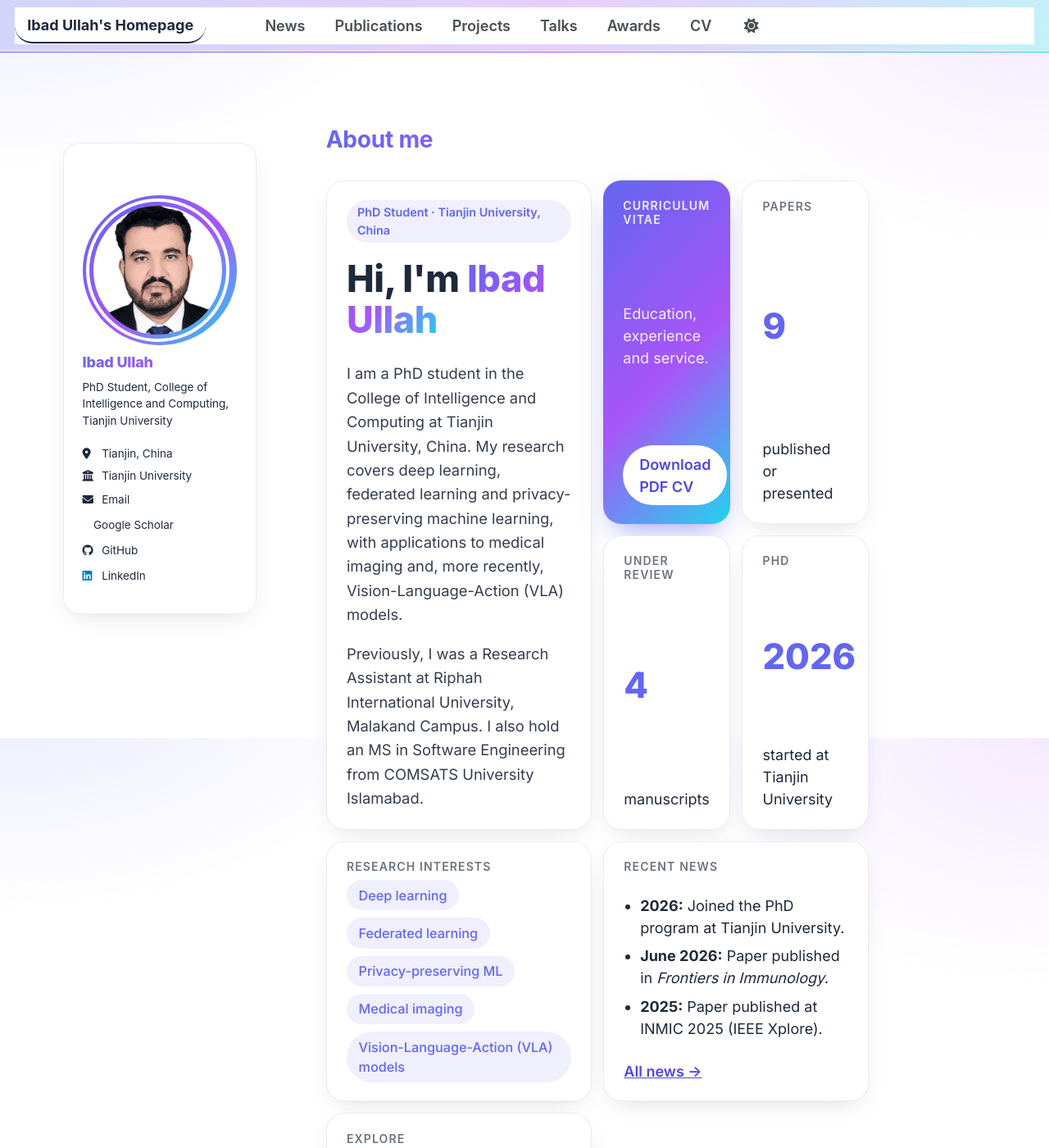
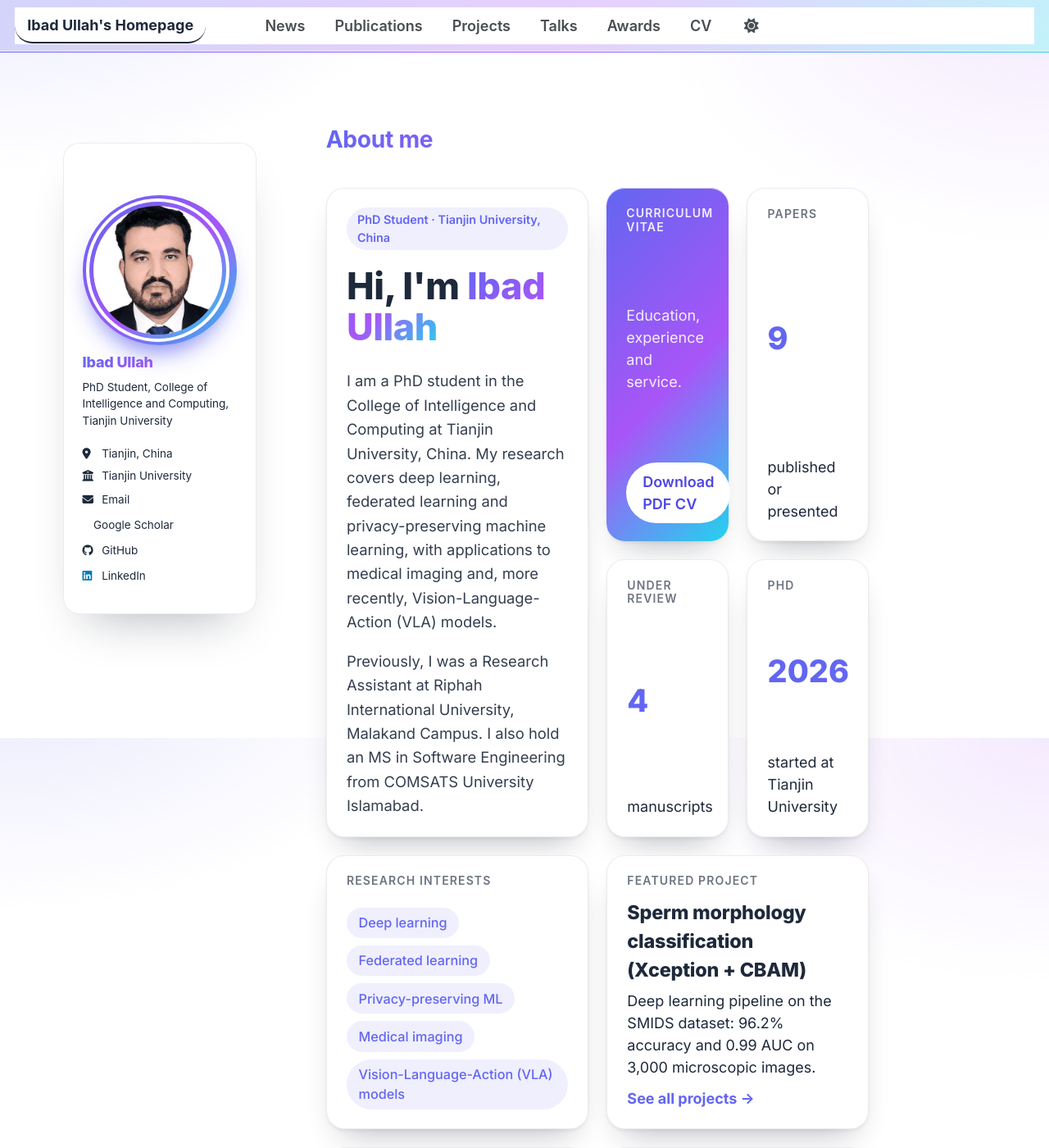
Before and after one commit to ibad321/ibad321.github.io, a Jekyll site: the page built from _pages/about.md, in a window 1280 px wide and 1400 px high. Shown: the whole window at 82% size. Built offline with Jekyll 4.4.1, drawn with Linux system fonts in a browser that asks for light colours; a style sheet for code colours, icons or effects is not loaded.

Commit message:
Add 3D portfolio layout: tilting tiles, glare, lifting avatar
- Tiles sit on a perspective stage, tilt toward the pointer and lift off
  the page; a glare follows the cursor (mouse only)
- Profile photo tilts in 3D on hover
- New featured project tile (CV numbers: 96.2% accuracy, 0.99 AUC)
- Touch screens and reduced-motion users get flat cards
- Spacing so tiles and their content do not run into each other

Co-Authored-By: Claude Haiku 5.5 <noreply@anthropic.com>
Claude-Session: https://claude.ai/code/session_01JoGCQNYfWLJgbsumeahHLX

```diff
--- a/_includes/footer/custom.html
+++ b/_includes/footer/custom.html
@@ -3,4 +3,26 @@
 <!-- Support for MathJax -->
 <script id="MathJax-script" defer src="https://cdn.jsdelivr.net/npm/mathjax@4.0.0/tex-mml-chtml.js"></script>
 
+<!-- 3D tilt for portfolio tiles (mouse only; touch screens keep flat cards) -->
+<script>
+  (function () {
+    if (!window.matchMedia('(hover: hover) and (pointer: fine)').matches) return;
+    document.querySelectorAll('.bento .tile').forEach(function (tile) {
+      tile.addEventListener('pointermove', function (e) {
+        var r = tile.getBoundingClientRect();
+        var x = (e.clientX - r.left) / r.width;
+        var y = (e.clientY - r.top) / r.height;
+        tile.style.setProperty('--ry', ((x - 0.5) * 14).toFixed(2) + 'deg');
+        tile.style.setProperty('--rx', ((0.5 - y) * 12).toFixed(2) + 'deg');
+        tile.style.setProperty('--mx', (x * 100).toFixed(1) + '%');
+        tile.style.setProperty('--my', (y * 100).toFixed(1) + '%');
+      });
+      tile.addEventListener('pointerleave', function () {
+        tile.style.setProperty('--rx', '0deg');
+        tile.style.setProperty('--ry', '0deg');
+      });
+    });
+  })();
+</script>
+
 <!-- end custom footer snippets -->
--- a/_pages/about.md
+++ b/_pages/about.md
@@ -51,6 +51,13 @@ redirect_from:
     </div>
   </div>
 
+  <a class="tile tile--wide tile--featured" href="/projects/">
+    <h3>Featured project</h3>
+    <strong>Sperm morphology classification (Xception + CBAM)</strong>
+    <p>Deep learning pipeline on the SMIDS dataset: 96.2% accuracy and 0.99 AUC on 3,000 microscopic images.</p>
+    <span class="tile__link">See all projects →</span>
+  </a>
+
   <div class="tile tile--wide tile--news">
     <h3>Recent news</h3>
     <ul>
--- a/_sass/layout/_custom.scss
+++ b/_sass/layout/_custom.scss
@@ -277,10 +277,7 @@ h1, h2, h3, h4 {
     transition: transform 0.2s ease, border-color 0.2s ease;
 }
 
-.tile:hover {
-    transform: translateY(-2px);
-    border-color: rgba(99, 102, 241, 0.4);
-}
+
 
 .tile h3 {
     margin: 0 0 0.5em;
@@ -303,7 +300,8 @@ h1, h2, h3, h4 {
     grid-row: span 2;
 }
 
-.tile--intro {
+.tile--intro,
+.tile--explore {
     justify-content: flex-start;
     gap: 0.6em;
 }
@@ -369,7 +367,7 @@ h1, h2, h3, h4 {
 }
 
 .tile__num {
-    font-size: 2.4em;
+    font-size: 2.1em;
     font-weight: 800;
     line-height: 1;
     color: var(--ui-accent);
@@ -444,3 +442,115 @@ h1, h2, h3, h4 {
         grid-row: auto;
     }
 }
+
+/* ---------- 3D portfolio ----------
+   Tiles sit on a perspective stage, tilt toward the pointer (script in
+   _includes/footer/custom.html), lift off the page and show a glare that
+   follows the cursor. Touch screens and reduced-motion users get flat cards. */
+.bento {
+    perspective: 1400px;
+    gap: 22px;
+    padding: 0.5em 0 1em;
+}
+
+.tile {
+    position: relative;
+    transform-style: preserve-3d;
+    transform: rotateX(var(--rx, 0deg)) rotateY(var(--ry, 0deg));
+    transition: transform 0.45s cubic-bezier(0.2, 0.7, 0.2, 1), box-shadow 0.45s ease, border-color 0.3s ease;
+    box-shadow:
+        inset 0 1px 0 rgba(255, 255, 255, 0.7),
+        0 2px 4px rgba(15, 23, 42, 0.06),
+        0 22px 40px -20px rgba(15, 23, 42, 0.32);
+}
+
+.tile:hover {
+    border-color: rgba(99, 102, 241, 0.35);
+    box-shadow:
+        inset 0 1px 0 rgba(255, 255, 255, 0.7),
+        0 4px 8px rgba(15, 23, 42, 0.08),
+        0 40px 70px -28px rgba(79, 70, 229, 0.45);
+}
+
+/* Content floats slightly in front of the tile */
+.tile > * {
+    transform: translateZ(28px);
+}
+
+/* Glare that follows the pointer */
+.tile::after {
+    content: "";
+    position: absolute;
+    inset: 0;
+    border-radius: inherit;
+    background: radial-gradient(circle at var(--mx, 50%) var(--my, 50%), rgba(255, 255, 255, 0.28), transparent 45%);
+    opacity: 0;
+    transition: opacity 0.3s ease;
+    pointer-events: none;
+}
+
+.tile:hover::after {
+    opacity: 1;
+}
+
+.tile--accent::after {
+    background: radial-gradient(circle at var(--mx, 50%) var(--my, 50%), rgba(255, 255, 255, 0.35), transparent 50%);
+}
+
+a.tile {
+    color: inherit;
+    text-decoration: none;
+}
+
+.tile--featured strong {
+    display: block;
+    margin-top: 0.2em;
+    font-size: 1.3em;
+    font-weight: 800;
+    letter-spacing: -0.01em;
+}
+
+.tile__link {
+    align-self: flex-start;
+    margin-top: 0.6em;
+    font-weight: 700;
+    color: var(--ui-accent);
+}
+
+/* Profile photo floats and tilts on hover */
+.sidebar {
+    transform-style: preserve-3d;
+    transition: box-shadow 0.4s ease;
+    box-shadow: 0 30px 60px -30px rgba(15, 23, 42, 0.35);
+}
+
+.sidebar .author__avatar {
+    transform-style: preserve-3d;
+    transition: transform 0.6s cubic-bezier(0.2, 0.7, 0.2, 1), box-shadow 0.6s ease;
+    box-shadow: 0 18px 30px -12px rgba(99, 102, 241, 0.55);
+}
+
+.sidebar:hover .author__avatar {
+    transform: rotateY(-16deg) rotateX(8deg) translateZ(18px);
+    box-shadow: 0 30px 40px -14px rgba(168, 85, 247, 0.6);
+}
+
+/* Flat cards for touch screens and users who prefer less motion */
+@media (hover: none), (prefers-reduced-motion: reduce) {
+    .tile,
+    .tile > *,
+    .sidebar .author__avatar {
+        transform: none !important;
+        transition: none;
+    }
+
+    .tile::after {
+        display: none;
+    }
+}
+
+@media (max-width: 480px) {
+    .bento {
+        gap: 14px;
+    }
+}
```
